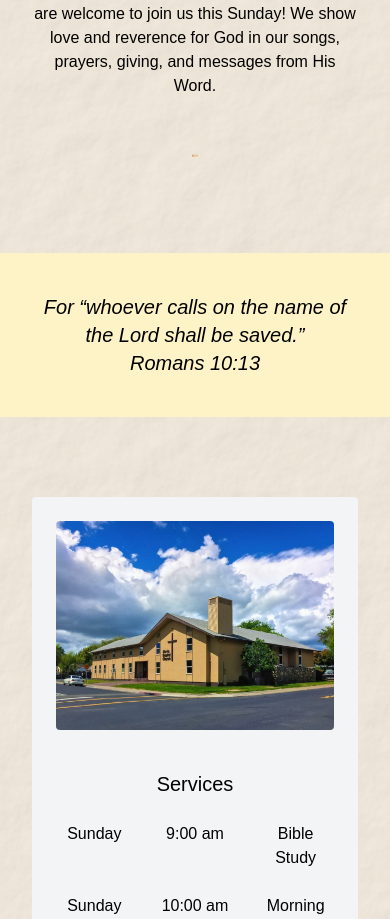
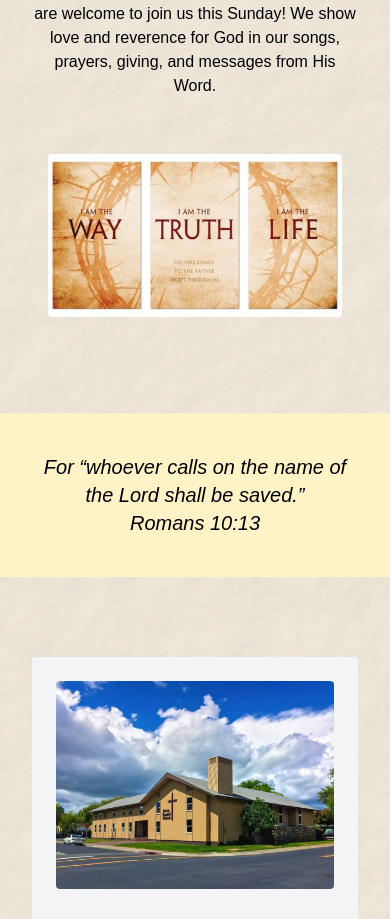
Before and after one commit to romanyamal/sbcws, a React (Vite) app: page / in a window 390 px wide. Shown: the part 1106-2025 px from the top of the page. Built offline with nearby package versions, Linux system fonts and the light colour scheme.

Commit message:
Fixed small bugs

```diff
--- a/src/components/Navbar.jsx
+++ b/src/components/Navbar.jsx
@@ -36,9 +36,9 @@ export const Navbar = () => {
         <nav className="fixed top-0 w-full z-40 bg-gray-800 mask-b-from-97% mask-b-to-100%">
           <div className="mx-auto px-4">
             <div className="flex justify-center md:justify-between items-center lg:px-36 h-16">
-              <a href="/">
+              <Link to="/">
                 <img className="max-w-15" src={logoimg} alt="Church Logo" />
-              </a>
+              </Link>
               <ul className="hidden md:flex items-center space-x-4 lg:space-x-8">
                 {navLinks.map((link, index) => (
                   <li key={index}>
@@ -63,9 +63,9 @@ export const Navbar = () => {
         /* Mobile Navbar */
         <nav className={`fixed top-0 z-40 w-full bg-gray-800 py-3 px-4 h-20`}>
           <div className="mx-auto flex justify-center items-center">
-            <a href="/">
+            <Link to="/">
               <img className="max-w-15" src={logoimg} alt="Church Logo" />
-            </a>
+            </Link>
             <button
               className={`
                 absolute top-6 right-6 cursor-pointer text-lg z-40 text-white
--- a/src/pages/Home.jsx
+++ b/src/pages/Home.jsx
@@ -51,7 +51,7 @@ export const Home = () => {
           <img src={churchimg} className="max-w-80" />
           <img src={churchimg} className="max-w-80" />
         </div> */}
-        <div className="px-40 py-8">
+        <div className="px-4 lg:px-40 py-8">
           <img src={iam} className="rounded-sm" loading="lazy" />
         </div>
       </section>
```
